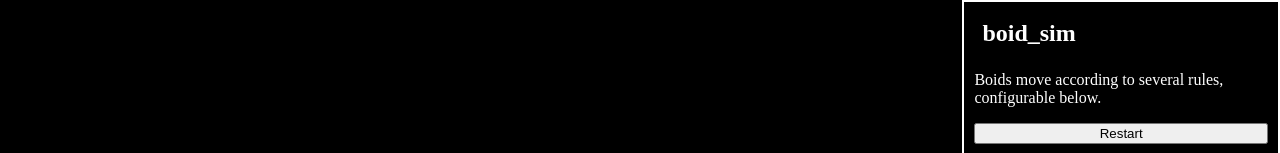
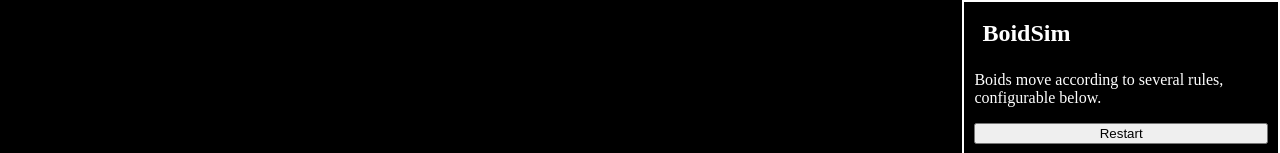
Before and after one commit to tomblacknell/boids, a React app: page / in a window 1280 px wide. Shown: the top 153 px of the page. Built offline with nearby package versions, Linux system fonts and the light colour scheme; the HTML template or start-up script is replaced by a standard one.

Commit message:
fix title

```diff
--- a/src/components/boids.tsx
+++ b/src/components/boids.tsx
@@ -105,14 +105,13 @@ class App extends React.Component<AppProps, AppState> {
           />
         </div>
         <div className="controls">
-          <h2>boid_sim</h2>
+          <h2>BoidSim</h2>
           <p>Boids move according to several rules, configurable below.</p>
           <button onClick={() => {
             this.setState({ started: false, initialBoids: [] }, () => {
               this.start();
             })
           }}>Restart</button>
-
           <div id="rule-1" className="rule">
             <h3>Rule 1: Cohesion</h3>
             {this.createRuleToggle('rule1')}
@@ -137,7 +136,6 @@ class App extends React.Component<AppProps, AppState> {
       </div>
     )
   }
-
 }
 
 export default App;
--- a/webpack.dev.config.js
+++ b/webpack.dev.config.js
@@ -34,7 +34,9 @@ module.exports = {
     ]
   },
   plugins: [
-    new HtmlWebpackPlugin(),
+    new HtmlWebpackPlugin({
+      title: "BoidSim"
+    }),
     new webpack.DefinePlugin({
       'process.env.NODE_ENV': JSON.stringify('development')
     })
```
